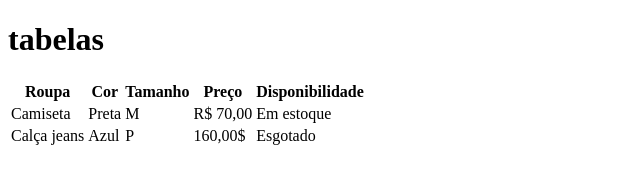
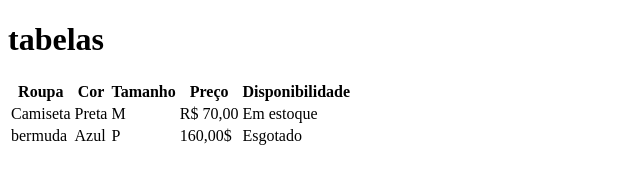
Before and after one commit to kainan-rodrigues/aula-tabela, a plain HTML site: page index.html in a window 1280 px wide. Shown: the whole page, without its empty margins (0-640 px from the left). Drawn offline with Linux system fonts and the light colour scheme.

Commit message:
trocado de calça jeans para bermuda

```diff
--- a/index.html
+++ b/index.html
@@ -25,7 +25,7 @@
             <td>Em estoque</td>
     </tr>
     <tr>
-        <td>Calça jeans</td>
+        <td>bermuda</td>
         <td>Azul</td>
         <td>P</td>
         <td>160,00$</td>
```
